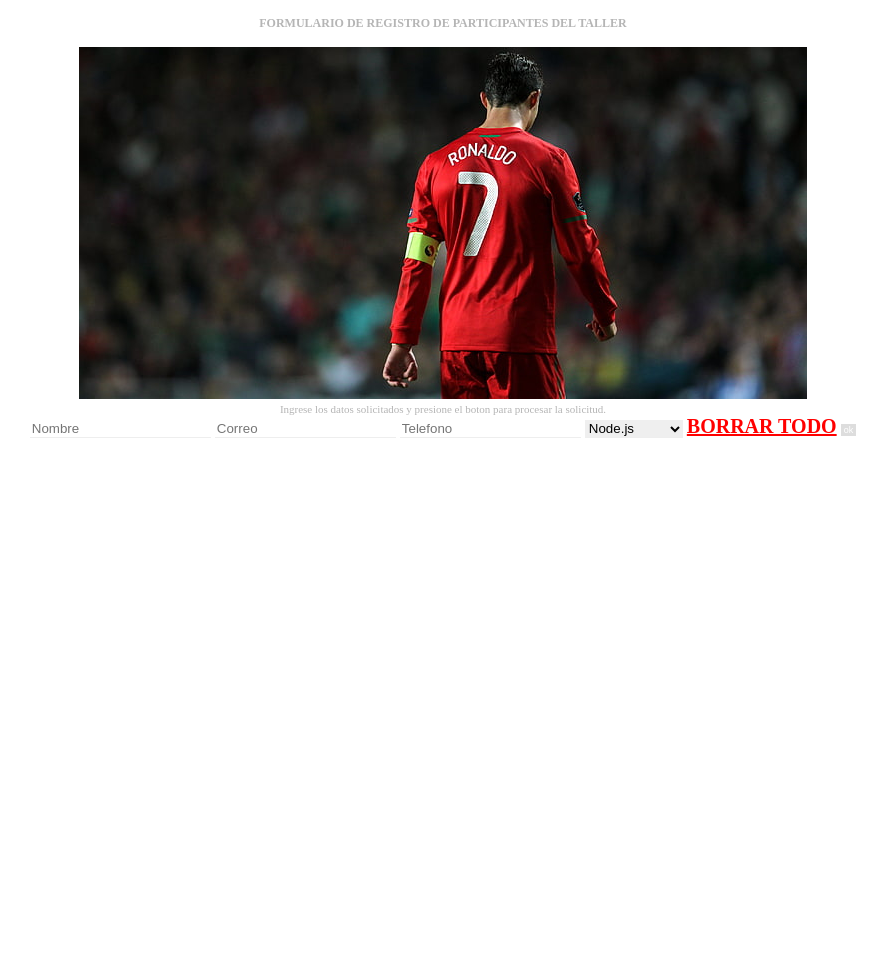
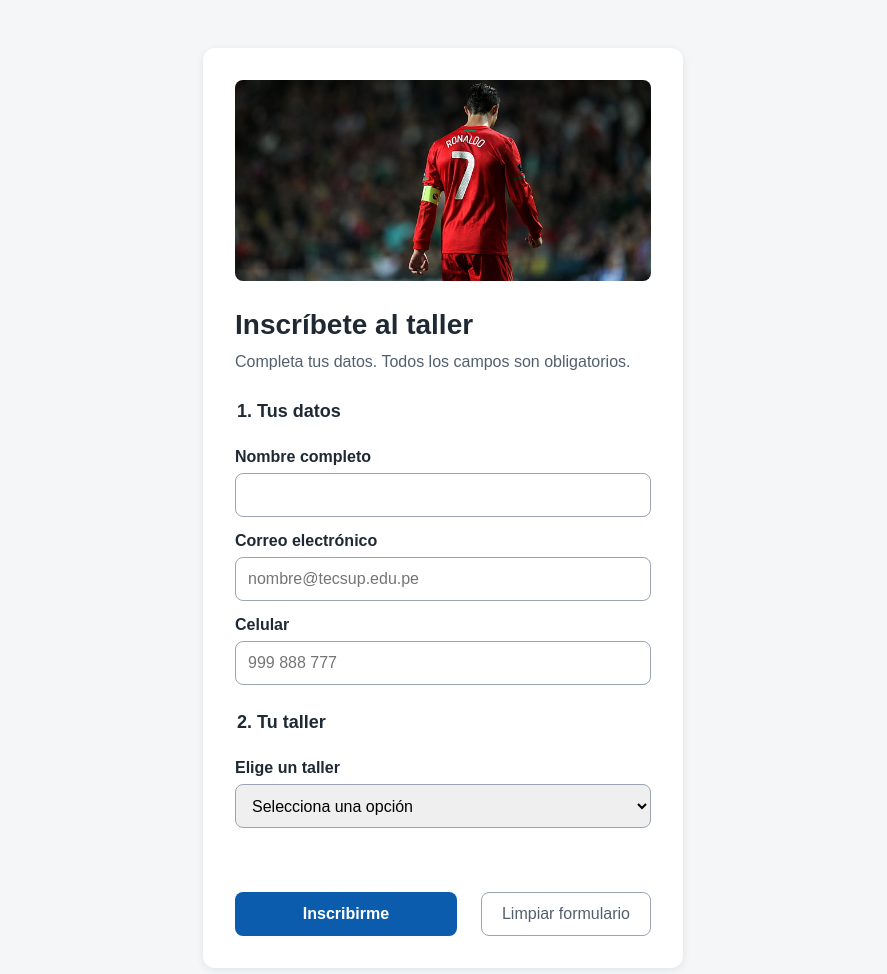
Before and after one commit to natteri-git/taller-ux, a plain HTML site: page index.html in a window 1280 px wide. Shown: the whole page, without its empty margins (197-1084 px from the left). Before the commit the page ends 800 px from the top, so only its background shows below. Drawn offline with Linux system fonts and the light colour scheme.

Commit message:
Redisena el formulario aplicando principios de UX/UI

```diff
--- a/app.js
+++ b/app.js
@@ -1,6 +1,31 @@
-document.getElementById("enviar").addEventListener("click", function () {  console.log("enviado");
+const formulario = document.getElementById("formulario");
+const mensaje = document.getElementById("mensaje");
+const boton = formulario.querySelector(".boton-principal");
+function mostrarMensaje(texto, tipo) {
+ mensaje.textContent = texto;
+ mensaje.className = "mensaje " + tipo;
+}
+formulario.addEventListener("submit", function (evento) {
+ evento.preventDefault();
+ formulario.classList.add("validado");
+ if (!formulario.checkValidity()) {
+ mostrarMensaje("Revisa los campos marcados en rojo.", "error");
+ formulario.querySelector("input:invalid, select:invalid").focus();
+ return;
+ }
+ boton.disabled = true;
+ boton.textContent = "Enviando...";
+ mostrarMensaje("Enviando tu inscripción...", "info");
+ setTimeout(function () {
+ boton.disabled = false;
+ boton.textContent = "Inscribirme";
+ const taller = document.getElementById("taller").value;
+ mostrarMensaje("¡Listo! Quedaste inscrito en el taller de " + taller + ".", "exito");  }, 1500);
 });
-document.getElementById("borrar").addEventListener("click", function () {  document.querySelectorAll("input").forEach(function (campo) {
- campo.value = "";
- });
+formulario.addEventListener("reset", function (evento) {
+ if (!confirm("¿Seguro que quieres borrar todos los datos del formulario?")) {  evento.preventDefault();
+ return;
+ }
+ formulario.classList.remove("validado");
+ mostrarMensaje("Formulario limpio. Puedes empezar de nuevo.", "info");
 });
--- a/estilos.css
+++ b/estilos.css
@@ -1,4 +1,70 @@
-body { font-family: "Times New Roman"; text-align: center; color: #b5b5b5; margin: 0; } h4 { font-size: 12px; }
-p { font-size: 11px; margin: 0; }
-input, select { border: none; border-bottom: 1px solid #eeeeee; margin: 0; } button { font-size: 9px; padding: 1px 3px; background: #ddd; color: #fff; border: none; } a { color: red; font-size: 20px; font-weight: bold; }
-*:focus { outline: none; }
+:root {
+ --color-primario: #0b5cad;
+ --color-texto: #1f2933;
+ --color-suave: #52606d;
+ --color-borde: #9aa5b1;
+ --color-fondo: #f4f6f8;
+ --color-error: #b42318;
+ --color-exito: #067647;
+ --espacio: 16px;
+}
+* { box-sizing: border-box; }
+body {
+ margin: 0;
+ padding: var(--espacio);
+ font-family: Arial, Helvetica, sans-serif;
+ font-size: 16px;
+ line-height: 1.5;
+ color: var(--color-texto);
+ background: var(--color-fondo);
+}
+.tarjeta {
+ max-width: 480px;
+ margin: 32px auto;
+ padding: 32px;
+ background: #ffffff;
+ border-radius: 12px;
+ box-shadow: 0 2px 8px rgba(0, 0, 0, 0.08);
+}
+.tarjeta img { width: 100%; border-radius: 8px; }
+h1 { font-size: 28px; margin: 16px 0 4px; }
+.ayuda { color: var(--color-suave); margin: 0 0 24px; }
+fieldset { border: none; padding: 0; margin: 0 0 24px; }
+legend { font-size: 18px; font-weight: bold; margin-bottom: 8px; }
+label { display: block; font-weight: bold; margin: 12px 0 4px; }
+input, select {
+ width: 100%;
+ min-height: 44px;
+ padding: 8px 12px;
+ font-size: 16px;
+ border: 1px solid var(--color-borde);
+ border-radius: 8px;
+}
+.validado input:invalid,
+.validado select:invalid { border: 2px solid var(--color-error); }
+.acciones { display: flex; gap: 24px; flex-wrap: wrap; }
+button {
+ min-height: 44px;
+ padding: 10px 20px;
+ font-size: 16px;
+ border-radius: 8px;
+ cursor: pointer;
+}
+.boton-principal {
+ flex: 1;
+ background: var(--color-primario);
+ color: #ffffff;
+ border: none;
+ font-weight: bold;
+}
+.boton-principal:disabled { opacity: 0.6; cursor: wait; }
+.boton-secundario {
+ background: transparent;
+ color: var(--color-suave);
+ border: 1px solid var(--color-borde);
+}
+:focus-visible { outline: 3px solid #f59e0b; outline-offset: 2px; }
+.mensaje { min-height: 24px; font-weight: bold; }
+.mensaje.error { color: var(--color-error); }
+.mensaje.exito { color: var(--color-exito); }
+.mensaje.info { color: var(--color-primario); }
--- a/index.html
+++ b/index.html
@@ -2,22 +2,43 @@
 <html lang="es">
 <head>
  <meta charset="UTF-8">
- <title>pagina1</title>
+ <meta name="viewport" content="width=device-width, initial-scale=1.0">
+ <title>Inscripción al taller</title>
  <link rel="stylesheet" href="estilos.css">
 </head>
 <body>
- <h4>FORMULARIO DE REGISTRO DE PARTICIPANTES DEL TALLER</h4>
- <img src="img/banner.png.jpg">
- <p>Ingrese los datos solicitados y presione el boton para procesar la solicitud.</p>  <input id="nombre" placeholder="Nombre">
- <input id="correo" placeholder="Correo">
- <input id="telefono" placeholder="Telefono">
- <select id="taller">
- <option>Node.js</option> <option>Figma</option> <option>Git</option>
- <option>Testing</option> <option>CSS</option> <option>APIs</option>
- <option>React</option> <option>GitHub</option> <option>HTML</option>
- <option>Accesibilidad</option> <option>JavaScript</option> <option>Markdown</option>  </select>
- <a href="#" id="borrar">BORRAR TODO</a>
- <button id="enviar">ok</button>
+ <main class="tarjeta">
+ <img src="img/banner.png.jpg" alt="Estudiantes programando en el laboratorio">  <h1>Inscríbete al taller</h1>
+ <p class="ayuda">Completa tus datos. Todos los campos son obligatorios.</p>
+ <form id="formulario" novalidate>
+ <fieldset>
+ <legend>1. Tus datos</legend>
+ <label for="nombre">Nombre completo</label>
+ <input id="nombre" type="text" autocomplete="name" required>
+ <label for="correo">Correo electrónico</label>
+ <input id="correo" type="email" autocomplete="email"
+ placeholder="nombre@tecsup.edu.pe" required>
+ <label for="telefono">Celular</label>
+ <input id="telefono" type="tel" placeholder="999 888 777" required>  </fieldset>
+ <fieldset>
+ <legend>2. Tu taller</legend>
+ <label for="taller">Elige un taller</label>
+ <select id="taller" required>
+ <option value="">Selecciona una opción</option>
+ <optgroup label="Control de versiones">
+ <option>Git</option> <option>GitHub</option> <option>Markdown</option>  </optgroup>
+ <optgroup label="Desarrollo web">
+ <option>HTML</option> <option>CSS</option> <option>JavaScript</option>  <option>React</option> <option>Node.js</option> <option>APIs</option>  </optgroup>
+ <optgroup label="Diseño y calidad">
+ <option>Figma</option> <option>Accesibilidad</option> <option>Testing</option>
+ </optgroup>
+ </select>
+ </fieldset>
+ <p id="mensaje" class="mensaje" role="status"></p>
+ <div class="acciones">
+ <button type="submit" class="boton-principal">Inscribirme</button>  <button type="reset" class="boton-secundario">Limpiar formulario</button>  </div>
+ </form>
+ </main>
  <script src="app.js"></script>
 </body>
 </html>
```
Also changed, not shown: 1 other file.
